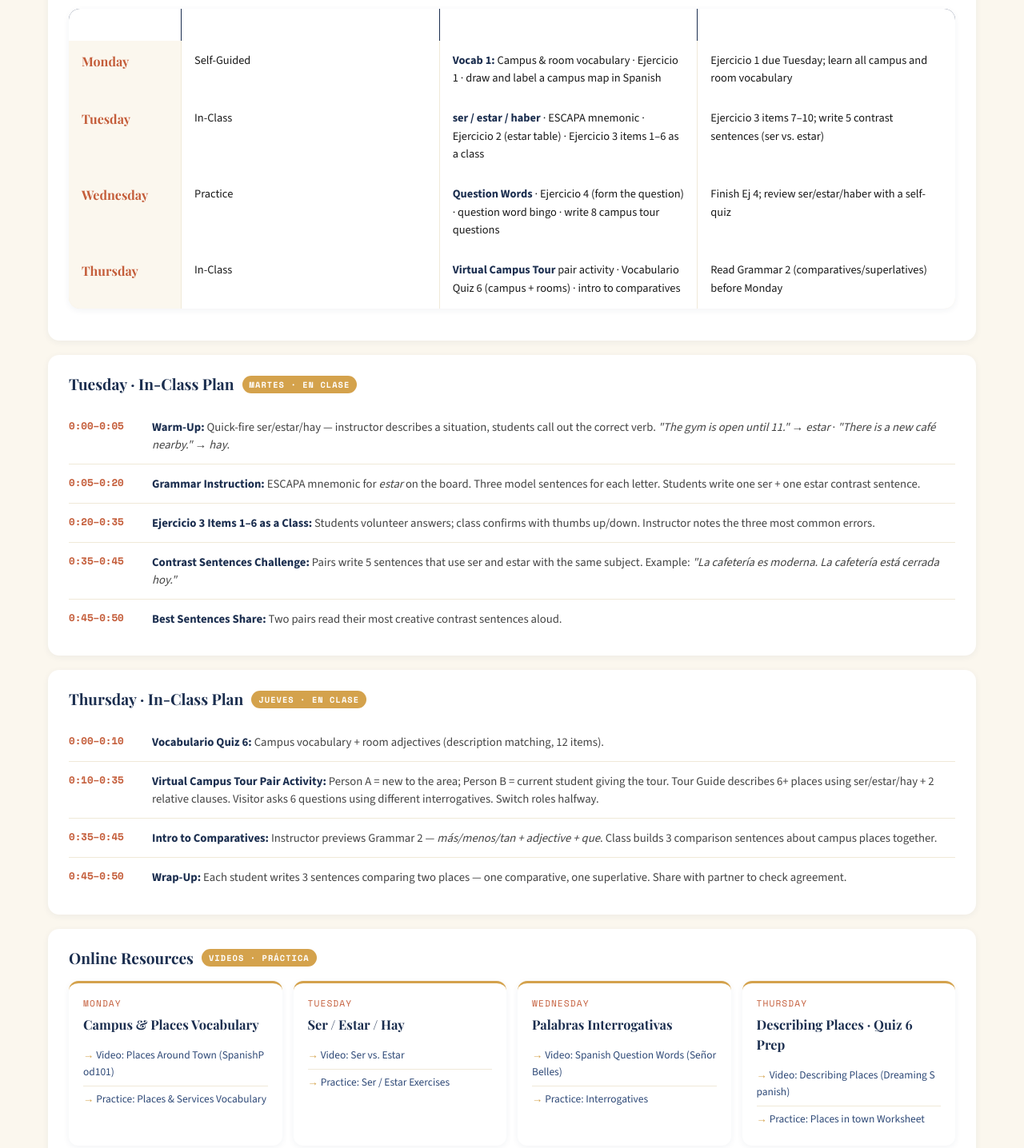
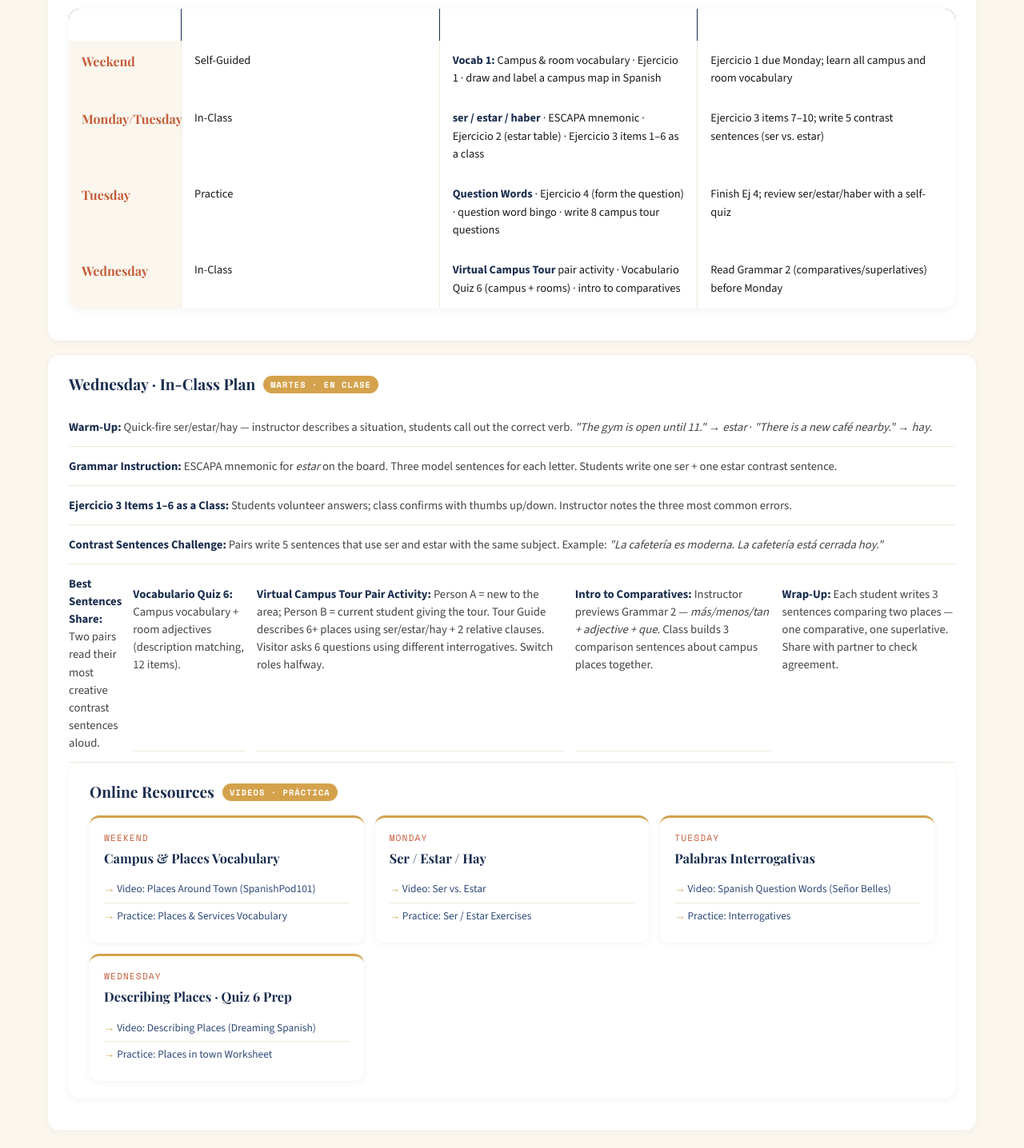
Before and after one commit to jmmenjivar21/SPAN121_Textbook_Chapter4.1, a plain HTML site: page index.html in a window 1280 px wide. Shown: the part 1165-2601 px from the top of the page at 80% size. Drawn offline with nearby package versions, Linux system fonts and the light colour scheme.

Commit message:
Update index.html

```diff
--- a/index.html
+++ b/index.html
@@ -631,7 +631,7 @@ body{
   <!-- HEADER -->
   <div class="chap-head">
     <span class="header-badge">SPSCC · ESP 121</span>
-    <span class="header-title">Capítulo 4 — Lugares</span>
+    <span class="header-title">Capítulo 4.1 — Lugares(1)</span>
     <span class="header-subtitle">Semana 8 · Week 8</span>
   </div>
 
@@ -649,7 +649,7 @@ body{
 
   <!-- ═══ INICIO ═══ -->
   <section class="sec active" id="sec-ov">
-    <h2 class="sec-title">Capítulo 4 · Lugares</h2>
+    <h2 class="sec-title">Capítulo 4.1 · Lugares(1)</h2>
     <p class="sec-sub">Semana 8 · Campus &amp; community places · ser/estar/haber · question words</p>
 
     <!-- Welcome to new chapter -->
@@ -695,25 +695,25 @@ body{
           <div class="sched-cell">Homework</div>
         </div>
         <div class="sched-row">
-          <div class="sched-cell day">Monday</div>
+          <div class="sched-cell day">Weekend</div>
           <div class="sched-cell">Self-Guided</div>
           <div class="sched-cell"><strong>Vocab 1:</strong> Campus &amp; room vocabulary · Ejercicio 1 · draw and label a campus map in Spanish</div>
-          <div class="sched-cell">Ejercicio 1 due Tuesday; learn all campus and room vocabulary</div>
+          <div class="sched-cell">Ejercicio 1 due Monday; learn all campus and room vocabulary</div>
         </div>
         <div class="sched-row">
-          <div class="sched-cell day">Tuesday</div>
+          <div class="sched-cell day">Monday/Tuesday</div>
           <div class="sched-cell">In-Class</div>
           <div class="sched-cell"><strong>ser / estar / haber</strong> · ESCAPA mnemonic · Ejercicio 2 (estar table) · Ejercicio 3 items 1–6 as a class</div>
           <div class="sched-cell">Ejercicio 3 items 7–10; write 5 contrast sentences (ser vs. estar)</div>
         </div>
         <div class="sched-row">
-          <div class="sched-cell day">Wednesday</div>
+          <div class="sched-cell day">Tuesday</div>
           <div class="sched-cell">Practice</div>
           <div class="sched-cell"><strong>Question Words</strong> · Ejercicio 4 (form the question) · question word bingo · write 8 campus tour questions</div>
           <div class="sched-cell">Finish Ej 4; review ser/estar/haber with a self-quiz</div>
         </div>
         <div class="sched-row">
-          <div class="sched-cell day">Thursday</div>
+          <div class="sched-cell day">Wednesday</div>
           <div class="sched-cell">In-Class</div>
           <div class="sched-cell"><strong>Virtual Campus Tour</strong> pair activity · Vocabulario Quiz 6 (campus + rooms) · intro to comparatives</div>
           <div class="sched-cell">Read Grammar 2 (comparatives/superlatives) before Monday</div>
@@ -722,45 +722,40 @@ body{
     </div>
 
     <div class="card">
-      <div class="card-title">Tuesday · In-Class Plan <span class="pill">MARTES · EN CLASE</span></div>
+      <div class="card-title">Wednesday · In-Class Plan <span class="pill">MARTES · EN CLASE</span></div>
       <div class="plan-block">
-        <div class="plan-time">0:00–0:05</div>
+
         <div class="plan-content"><strong>Warm-Up:</strong> Quick-fire ser/estar/hay — instructor describes a situation, students call out the correct verb. <em>"The gym is open until 11."</em> → <em>estar</em> · <em>"There is a new café nearby."</em> → <em>hay</em>.</div>
       </div>
       <div class="plan-block">
-        <div class="plan-time">0:05–0:20</div>
+
         <div class="plan-content"><strong>Grammar Instruction:</strong> ESCAPA mnemonic for <em>estar</em> on the board. Three model sentences for each letter. Students write one ser + one estar contrast sentence.</div>
       </div>
       <div class="plan-block">
-        <div class="plan-time">0:20–0:35</div>
+
         <div class="plan-content"><strong>Ejercicio 3 Items 1–6 as a Class:</strong> Students volunteer answers; class confirms with thumbs up/down. Instructor notes the three most common errors.</div>
       </div>
       <div class="plan-block">
-        <div class="plan-time">0:35–0:45</div>
+
         <div class="plan-content"><strong>Contrast Sentences Challenge:</strong> Pairs write 5 sentences that use ser and estar with the same subject. Example: <em>"La cafetería es moderna. La cafetería está cerrada hoy."</em></div>
       </div>
       <div class="plan-block">
-        <div class="plan-time">0:45–0:50</div>
+
         <div class="plan-content"><strong>Best Sentences Share:</strong> Two pairs read their most creative contrast sentences aloud.</div>
-      </div>
-    </div>
+      <div class="plan-block">
 
-    <div class="card">
-      <div class="card-title">Thursday · In-Class Plan <span class="pill">JUEVES · EN CLASE</span></div>
-      <div class="plan-block">
-        <div class="plan-time">0:00–0:10</div>
         <div class="plan-content"><strong>Vocabulario Quiz 6:</strong> Campus vocabulary + room adjectives (description matching, 12 items).</div>
       </div>
       <div class="plan-block">
-        <div class="plan-time">0:10–0:35</div>
+
         <div class="plan-content"><strong>Virtual Campus Tour Pair Activity:</strong> Person A = new to the area; Person B = current student giving the tour. Tour Guide describes 6+ places using ser/estar/hay + 2 relative clauses. Visitor asks 6 questions using different interrogatives. Switch roles halfway.</div>
       </div>
       <div class="plan-block">
-        <div class="plan-time">0:35–0:45</div>
+
         <div class="plan-content"><strong>Intro to Comparatives:</strong> Instructor previews Grammar 2 — <em>más/menos/tan + adjective + que</em>. Class builds 3 comparison sentences about campus places together.</div>
       </div>
       <div class="plan-block">
-        <div class="plan-time">0:45–0:50</div>
+
         <div class="plan-content"><strong>Wrap-Up:</strong> Each student writes 3 sentences comparing two places — one comparative, one superlative. Share with partner to check agreement.</div>
       </div>
     </div>
@@ -769,25 +764,25 @@ body{
       <div class="card-title">Online Resources <span class="pill">VIDEOS · PRÁCTICA</span></div>
       <div class="res-grid">
         <div class="res-card">
-          <div class="res-card-day">Monday</div>
+          <div class="res-card-day">Weekend</div>
           <div class="res-card-topic">Campus &amp; Places Vocabulary</div>
           <a href="https://www.youtube.com/@spanishpod101/search?query=places+around+town+Spanish" target="_blank" rel="noopener">Video: Places Around Town (SpanishPod101)</a>
           <a href="https://englishnspanish.com/vocabulary/city-essential-places-services/" target="_blank" rel="noopener">Practice: Places &amp; Services Vocabulary</a>
         </div>
         <div class="res-card">
-          <div class="res-card-day">Tuesday</div>
+          <div class="res-card-day">Monday</div>
           <div class="res-card-topic">Ser / Estar / Hay</div>
           <a href="https://www.youtube.com/watch?v=xs5M_XpyjvU" target="_blank" rel="noopener">Video: Ser vs. Estar</a>
           <a href="https://studyspanish.com/grammar/test/serest1" target="_blank" rel="noopener">Practice: Ser / Estar Exercises</a>
         </div>
         <div class="res-card">
-          <div class="res-card-day">Wednesday</div>
+          <div class="res-card-day">Tuesday</div>
           <div class="res-card-topic">Palabras Interrogativas</div>
           <a href="https://www.youtube.com/watch?v=hIezag7r7Xc" target="_blank" rel="noopener">Video: Spanish Question Words (Señor Belles)</a>
           <a href="https://personal.colby.edu/~bknelson/SLC/interrogatives.html" target="_blank" rel="noopener">Practice: Interrogatives</a>
         </div>
         <div class="res-card">
-          <div class="res-card-day">Thursday</div>
+          <div class="res-card-day">Wednesday</div>
           <div class="res-card-topic">Describing Places · Quiz 6 Prep</div>
           <a href="https://www.youtube.com/@DreamingSpanish/search?query=places+description" target="_blank" rel="noopener">Video: Describing Places (Dreaming Spanish)</a>
           <a href="https://www.spanishlearninglab.com/places-in-the-city-in-spanish-pdf-worksheet/" target="_blank" rel="noopener">Practice: Places in town Worksheet</a>
```
